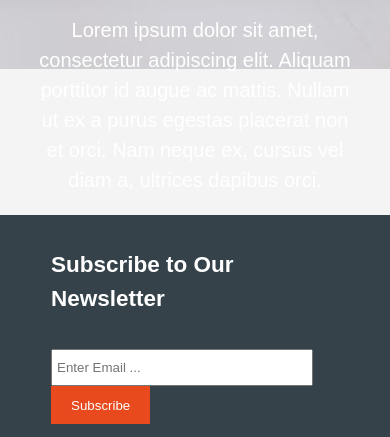
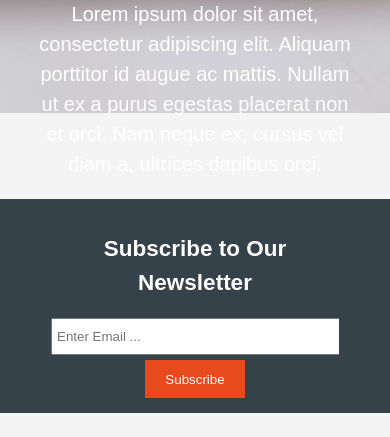
Before and after one commit to shoaib-zaheer/acme-web-design, a plain HTML site: page index.html in a window 390 px wide. Shown: the part 465-902 px from the top of the page. Drawn offline with Linux system fonts and the light colour scheme.

Commit message:
Update media codes in css file for the page

```diff
--- a/css/style.css
+++ b/css/style.css
@@ -149,3 +149,32 @@ footer{
     background-color: #e8491d;
     text-align: center;
 }
+/*Media Queries*/
+@media(max-width: 768px){
+    header #branding,
+    header nav,
+    header nav li,
+    #newsletter h1,
+    #newsletter form,
+    #boxes .box,
+    article#main-col,
+    aside#sidebar{
+    float: none;
+    text-align: center;
+    width: 100%;
+    }
+    header{
+    padding-bottom: 20px;
+    }
+    #showcase h1{
+    margin-top: 40px;
+    }
+    #newsletter .button, .quote .button{
+    display: block;
+    width: 100%;
+    }
+    #newsletter form input[type="email"], .quote input, quote textarea{
+    width: 100%;
+    margin-bottom: 5px;
+    }
+    }
```
